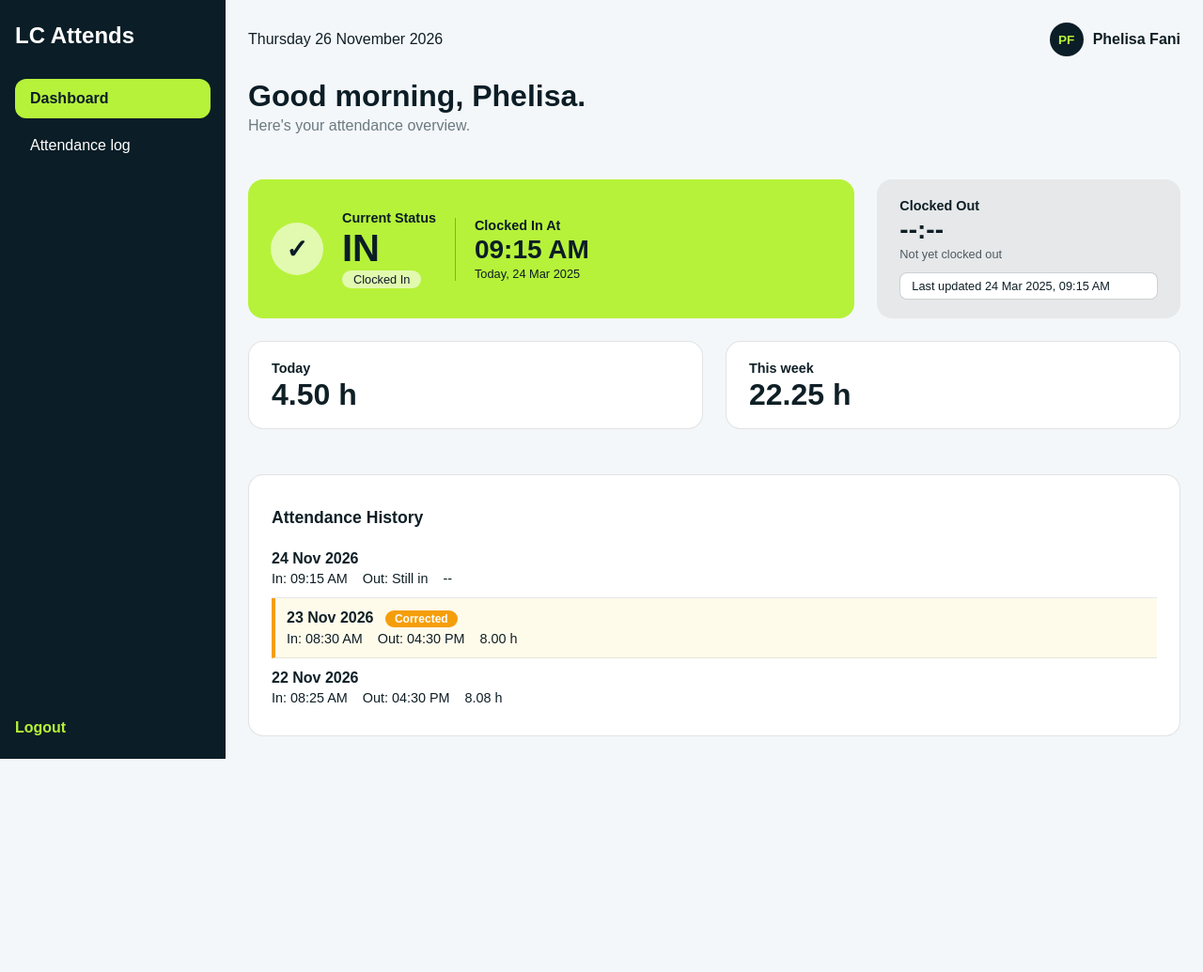
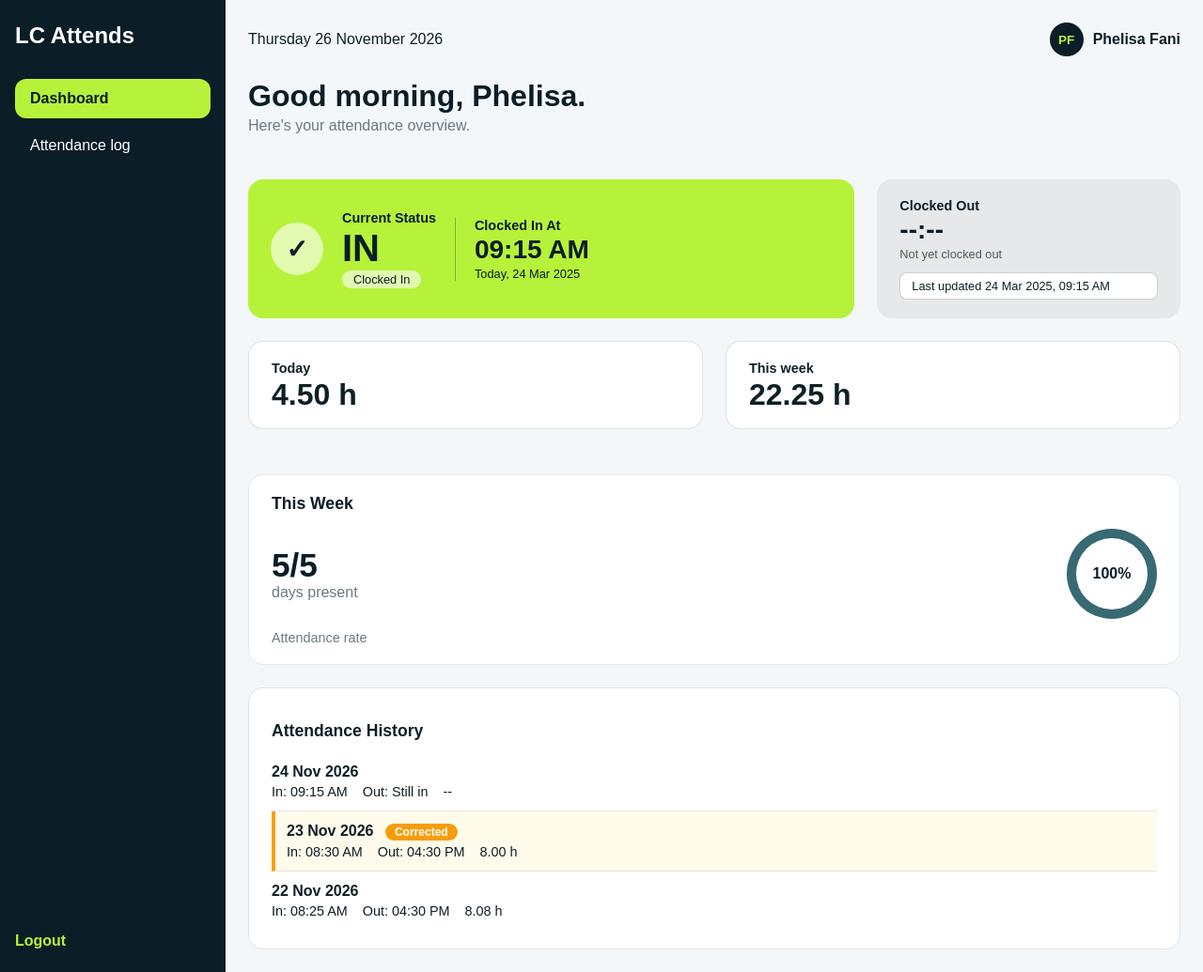
Before and after one commit to LC-Studio-18/Digital-attendance-tracking-system-php, a PHP site: page /dashboard.php in a window 1280 px wide. Shown: the whole page at 94% size. Before the commit the page ends 808 px from the top, so only its background shows below. Run offline with PHP 8.4, Linux system fonts and the light colour scheme.

Commit message:
Add This Week summary card

```diff
--- a/frontend/assets/css/component.css
+++ b/frontend/assets/css/component.css
@@ -310,3 +310,72 @@
     display: none;
   }
 }
+
+/* This Week summary card */
+.week-card {
+  background: var(--color-card);
+  border-radius: var(--radius-card);
+  padding: 20px 24px;
+  border: 1px solid #e3e9ec;
+  margin-top: 24px;
+}
+
+.week-card__title {
+  margin: 0 0 16px;
+  font-size: 1.1rem;
+  color: var(--color-navy);
+}
+
+.week-card__body {
+  display: flex;
+  align-items: center;
+  justify-content: space-between;
+  gap: 16px;
+}
+
+.week-card__days {
+  display: flex;
+  flex-direction: column;
+}
+
+.week-card__big {
+  font-size: 2.2rem;
+  font-weight: 700;
+  color: var(--color-navy);
+}
+
+.week-card__label {
+  color: var(--color-muted);
+}
+
+/* The ring: --rate (0 to 100) is set by the JavaScript */
+.week-card__ring {
+  position: relative;
+  width: 96px;
+  height: 96px;
+  border-radius: 50%;
+  background: conic-gradient(var(--color-teal) calc(var(--rate) * 1%), #e3e9ec 0);
+  display: grid;
+  place-items: center;
+}
+
+/* White circle in the middle to make it a ring */
+.week-card__ring::before {
+  content: "";
+  position: absolute;
+  inset: 10px;
+  border-radius: 50%;
+  background: var(--color-card);
+}
+
+.week-card__rate {
+  position: relative;
+  font-weight: 700;
+  color: var(--color-navy);
+}
+
+.week-card__note {
+  margin: 12px 0 0;
+  color: var(--color-muted);
+  font-size: 0.9rem;
+}
--- a/frontend/assets/js/dashboard.js
+++ b/frontend/assets/js/dashboard.js
@@ -170,10 +170,34 @@ function renderGreeting(fullName, today) {
   `;
 }
 
+// This Week summary: days present out of working days, plus an attendance rate ring.
+// Inputs: daysPresent (number, e.g. 5), workingDays (number, e.g. 5)
+// Writes into: <section id="week-summary">
+function renderWeekSummary(daysPresent, workingDays) {
+  const el = document.getElementById("week-summary");
+  const rate = workingDays > 0 ? Math.round((daysPresent / workingDays) * 100) : 0;
+
+  el.className = "week-card";
+  el.innerHTML = `
+    <h2 class="week-card__title">This Week</h2>
+    <div class="week-card__body">
+      <div class="week-card__days">
+        <span class="week-card__big">${daysPresent}/${workingDays}</span>
+        <span class="week-card__label">days present</span>
+      </div>
+      <div class="week-card__ring" style="--rate: ${rate}">
+        <span class="week-card__rate">${rate}%</span>
+      </div>
+    </div>
+    <p class="week-card__note">Attendance rate</p>
+  `;
+}
+
 // Dummy data for now. Imaan will replace these two lines with a call
 // that passes in the real values from GET /api/dashboard.
 renderStatusBadge("IN", "09:15 AM", "Today, 24 Mar 2025");
 renderHoursSummary({ today: 4.5, week: 22.25 });
+renderWeekSummary(5, 5);
 renderClockedOut(null, "24 Mar 2025, 09:15 AM");
 
 renderRecentRecords([
@@ -183,3 +207,4 @@ renderRecentRecords([
 ]);
 
 renderGreeting("Phelisa Fani", new Date());
+renderWeekSummary(5, 5);
```
